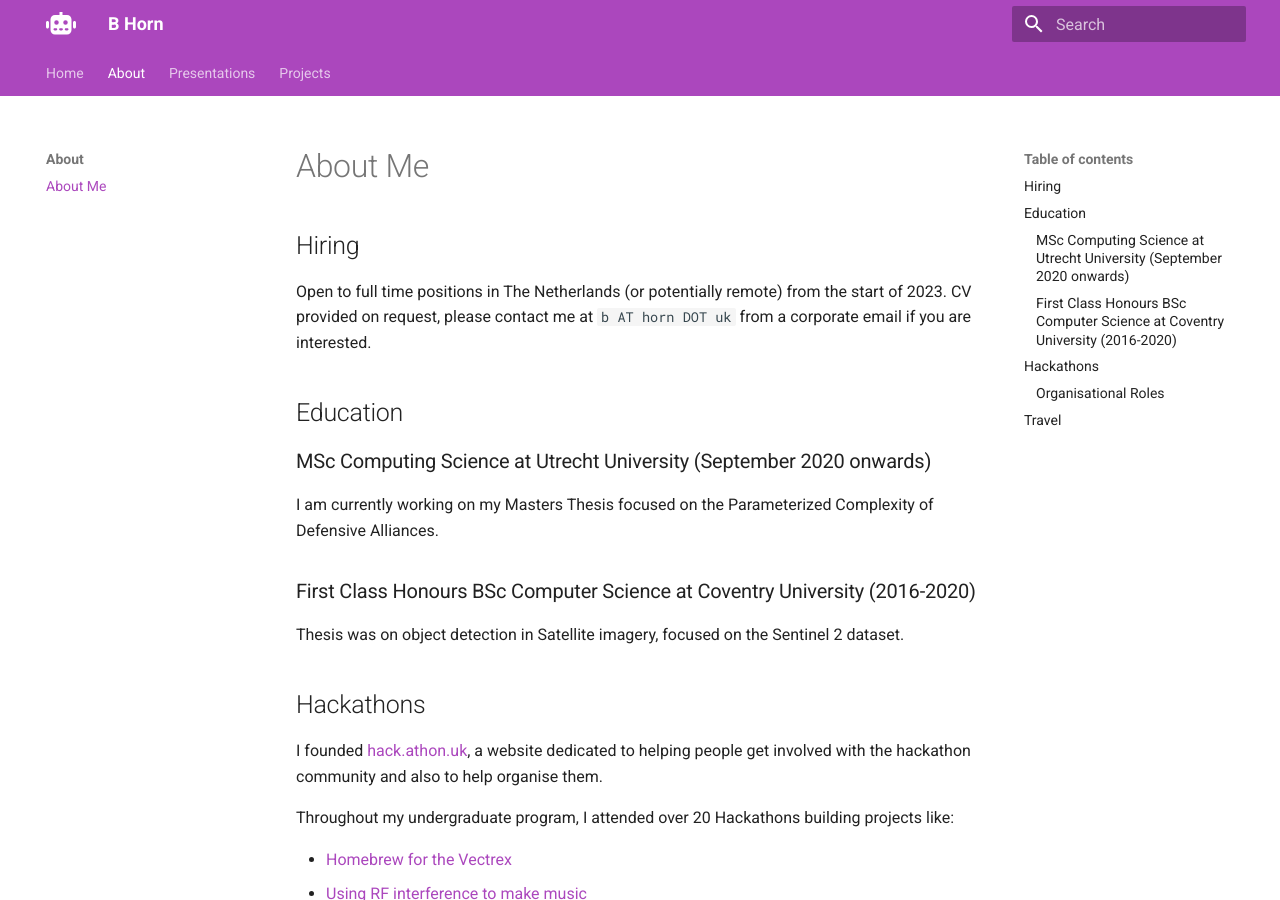
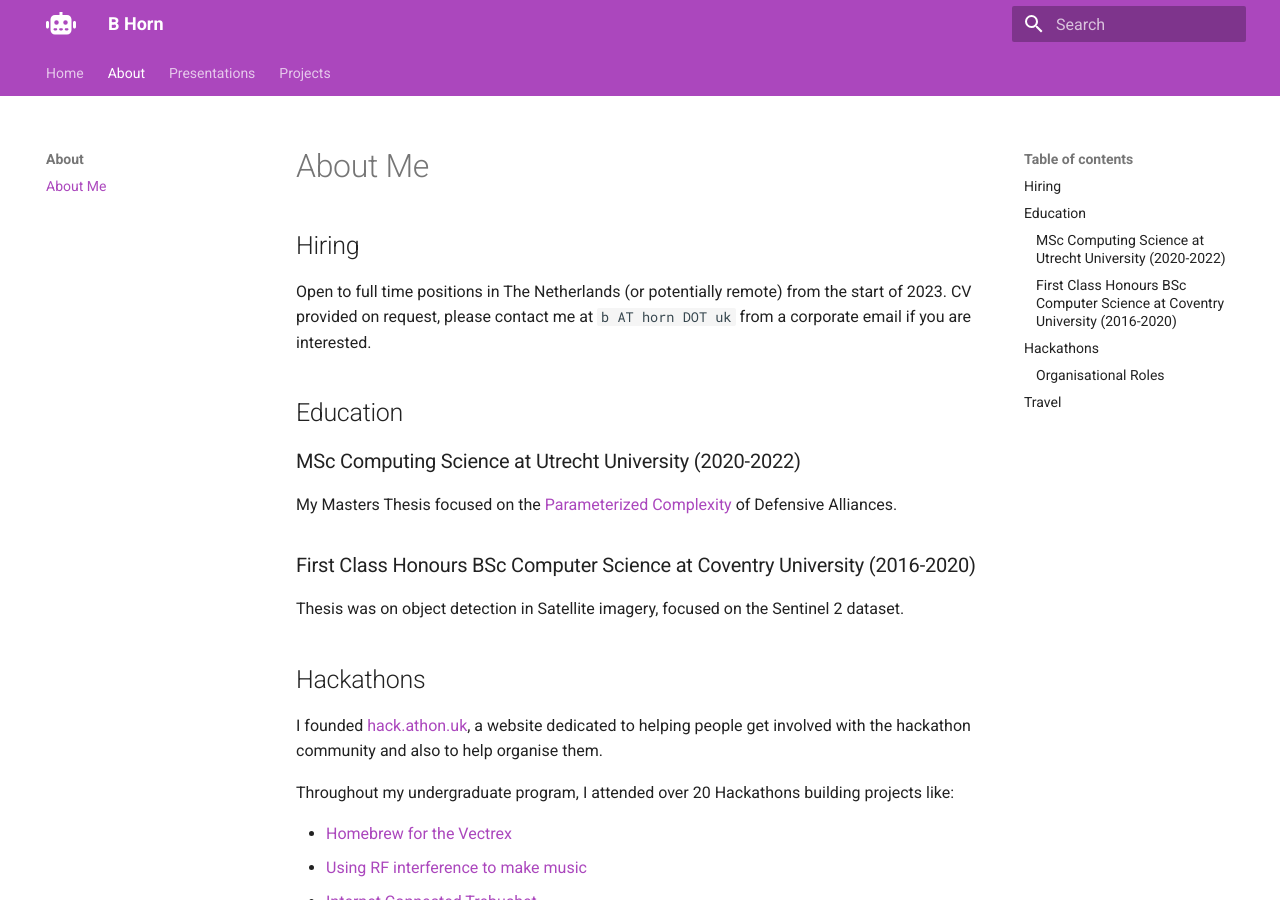
Before and after one commit to bahorn/b.horn.uk, an MkDocs documentation site: the page built from docs/about/index.md, in a window 1280 px wide and 900 px high. Built offline with MkDocs 1.6.1 and Material for MkDocs 9.7.7, drawn with Linux system fonts in a browser that asks for light colours; nearby versions of some CDN libraries.

Commit message:
Finished my MSc!

```diff
--- a/docs/about/index.md
+++ b/docs/about/index.md
@@ -7,9 +7,9 @@ CV provided on request, please contact me at `b AT horn DOT uk` from a corporate
 
 ## Education
 
-### MSc Computing Science at Utrecht University (September 2020 onwards)
+### MSc Computing Science at Utrecht University (2020-2022)
 
-I am currently working on my Masters Thesis focused on the Parameterized Complexity of Defensive Alliances.
+My Masters Thesis focused on the [Parameterized Complexity](https://en.wikipedia.org/wiki/Parameterized_complexity) of Defensive Alliances.
 
 ### First Class Honours BSc Computer Science at Coventry University (2016-2020)
 
```
